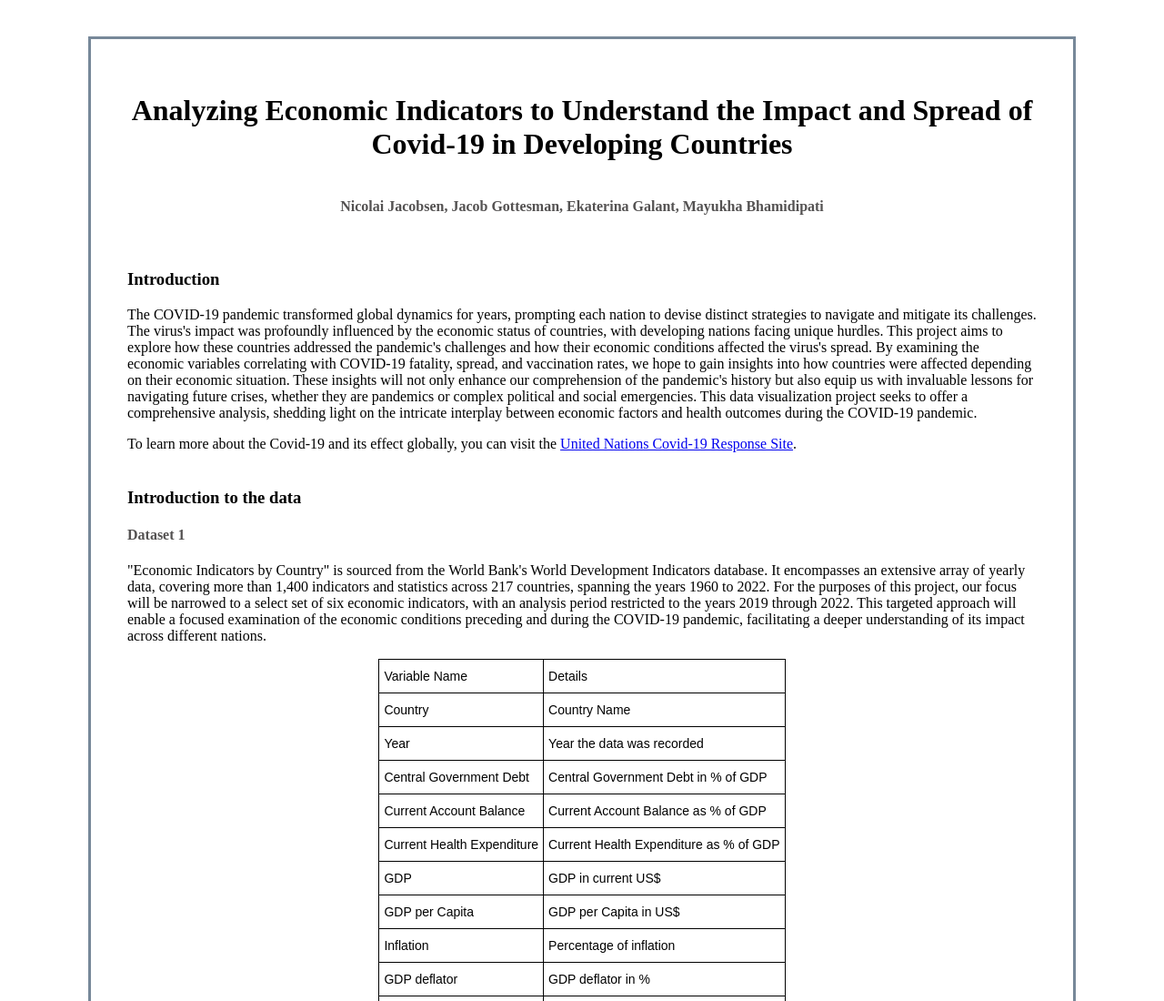
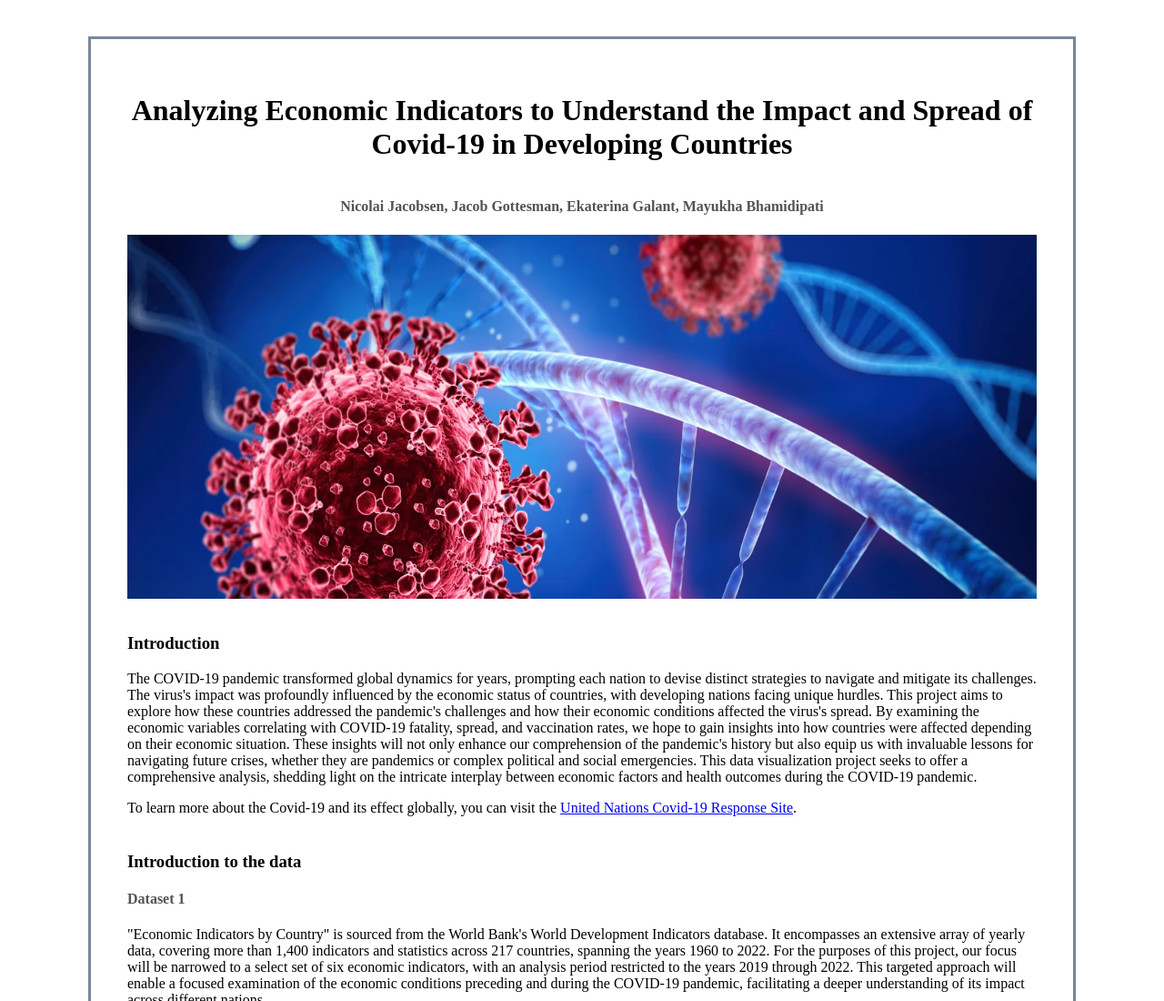
Before and after one commit to galantkat/Covid19, a plain HTML site: page index.html in a window 1280 px wide. Shown: the top 1100 px of the page at 91% size. Drawn offline with Linux system fonts and the light colour scheme; a script that the page names is missing.

Commit message:
Add files via upload

```diff
--- a/index.html
+++ b/index.html
@@ -11,6 +11,12 @@
     <div class="center">
     <h4>Nicolai Jacobsen, Jacob Gottesman, Ekaterina Galant, Mayukha Bhamidipati</h4>
         </div>
+
+
+        <div class = 'center'>
+          <image src="covid19.jpg.webp" width="100%" height="400px" frameborder="0"></iframe>
+        </div>
+
     <h3>Introduction</h3>
 
 
```
Also changed, not shown: covid19.jpg.webp (added).
